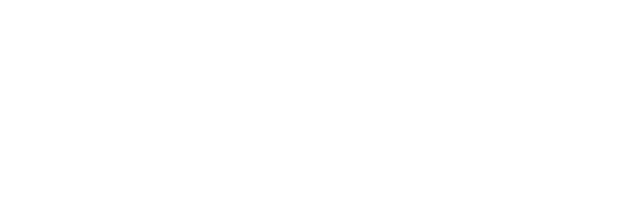
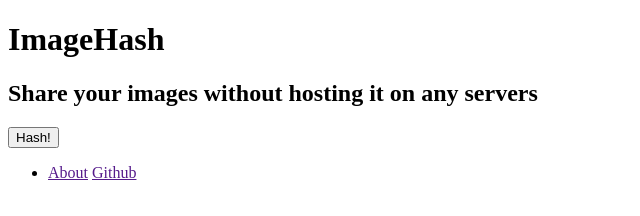
Before and after one commit to thuvejan/ImageHash, a plain HTML site: page index.html in a window 1280 px wide. Shown: the whole page, without its empty margins (0-640 px from the left). Drawn offline with Linux system fonts and the light colour scheme.

Commit message:
Added HTML structure

```diff
--- a/index.html
+++ b/index.html
@@ -7,5 +7,19 @@
 <title>ImageHash</title>
 </head>
 <body>
+<header>
+<h1>ImageHash</h1>
+<h2>Share your images without hosting it on any servers</h2>
+</header>
+<main>
+<button type="button">Hash!</button>
+</main>
+<footer>
+<ul>
+<li>
+<a href="">About</a>
+<a href="">Github</a>
+</ul>
+</footer>
 </body>
 </html>
```
